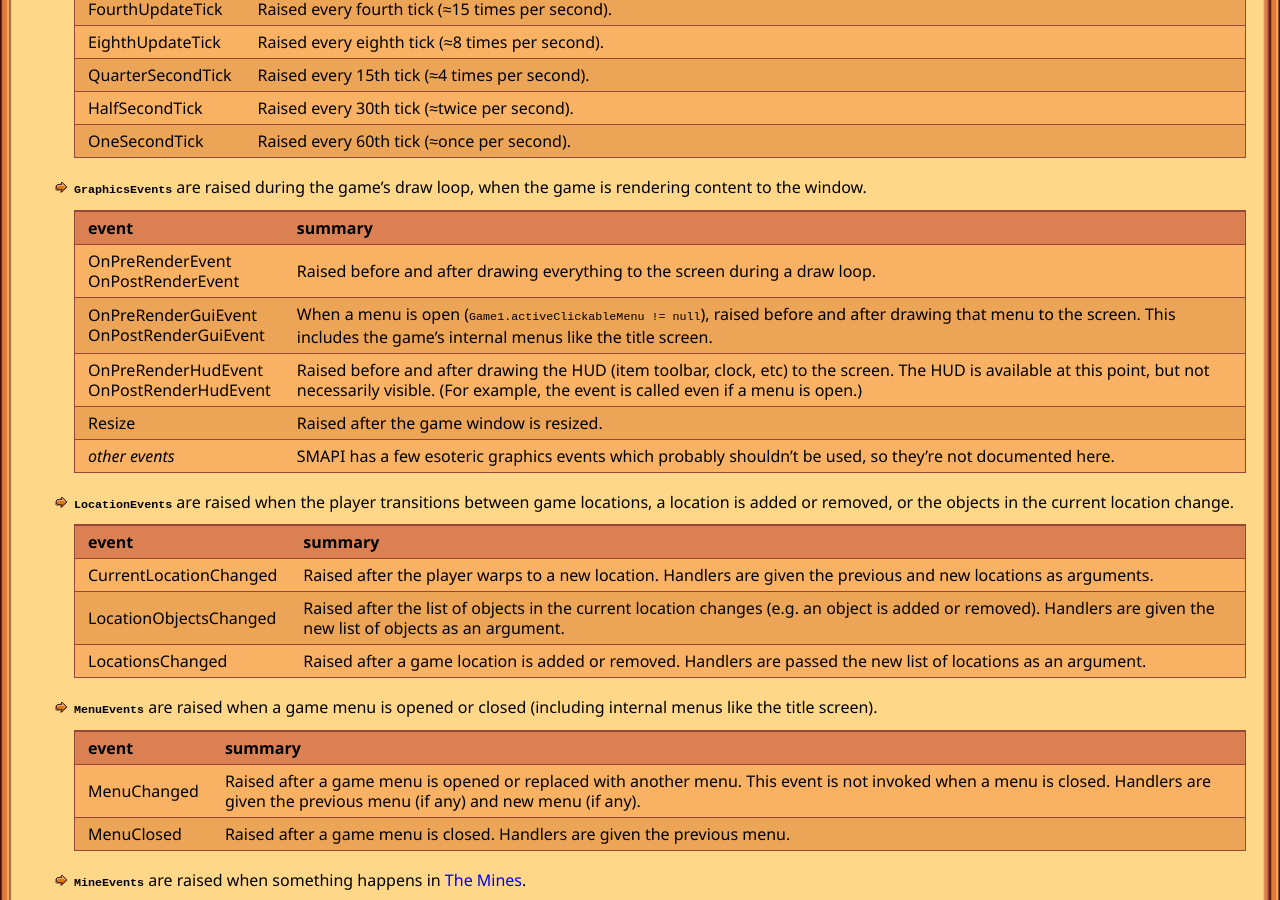
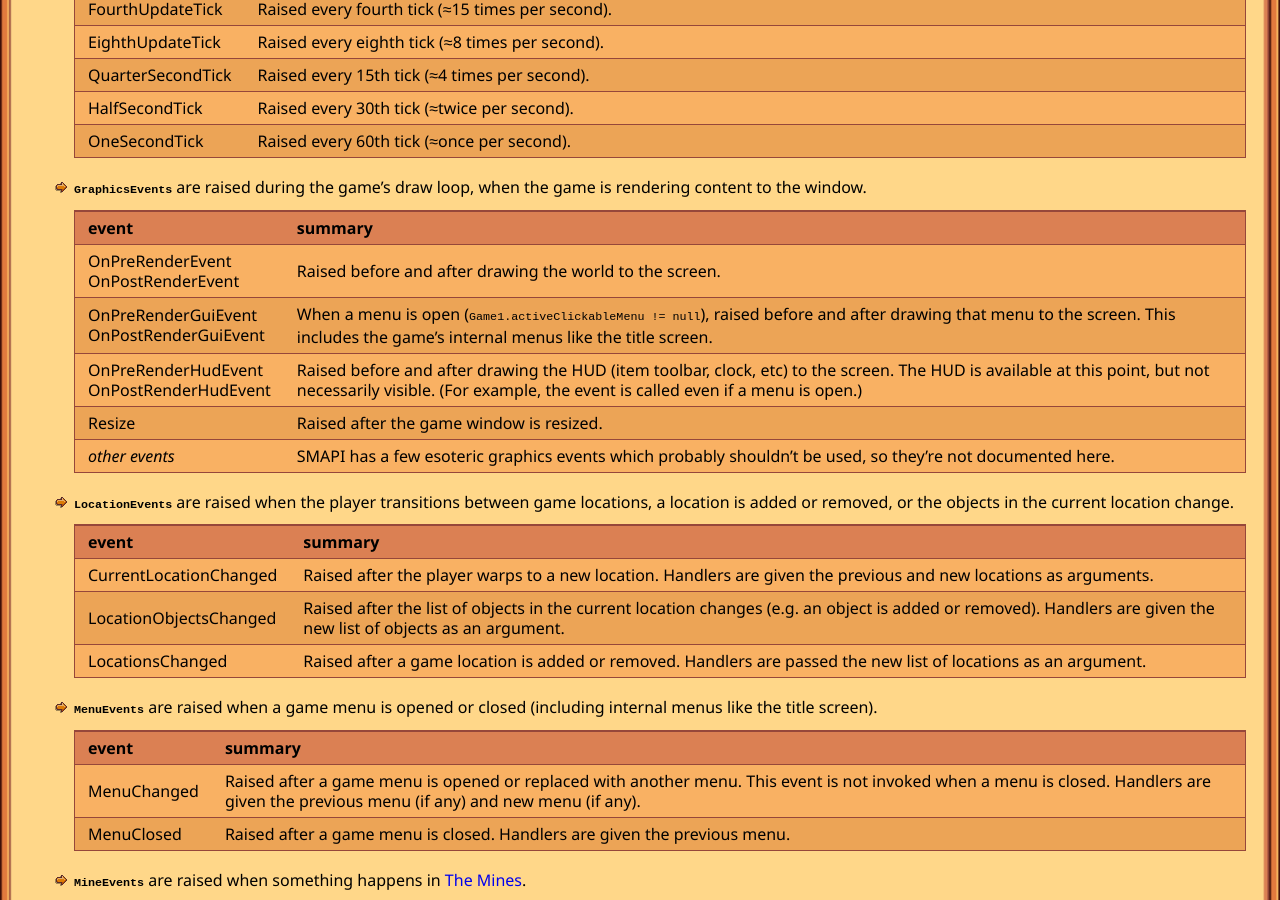
Before and after one commit to Pathoschild/canimod.github.io, a Jekyll site: the page built from guides/creating-a-smapi-mod.md, in a window 1280 px wide and 900 px high, scrolled down 4574 px. Built offline with Jekyll 4.4.1, drawn with Linux system fonts in a browser that asks for light colours; nearby versions of some CDN libraries.

Commit message:
correct graphics event description

```diff
--- a/guides/creating-a-smapi-mod.md
+++ b/guides/creating-a-smapi-mod.md
@@ -274,7 +274,7 @@ Here are the available events:
 
   | event | summary |
   |:----- |:------- |
-  | OnPreRenderEvent<br />OnPostRenderEvent | Raised before and after drawing everything to the screen during a draw loop.
+  | OnPreRenderEvent<br />OnPostRenderEvent | Raised before and after drawing the world to the screen.
   | OnPreRenderGuiEvent<br />OnPostRenderGuiEvent | When a menu is open (`Game1.activeClickableMenu != null`), raised before and after drawing that menu to the screen. This includes the game's internal menus like the title screen. |
   | OnPreRenderHudEvent<br />OnPostRenderHudEvent | Raised before and after drawing the HUD (item toolbar, clock, etc) to the screen. The HUD is available at this point, but not necessarily visible. (For example, the event is called even if a menu is open.) |
   | Resize | Raised after the game window is resized. |
```
